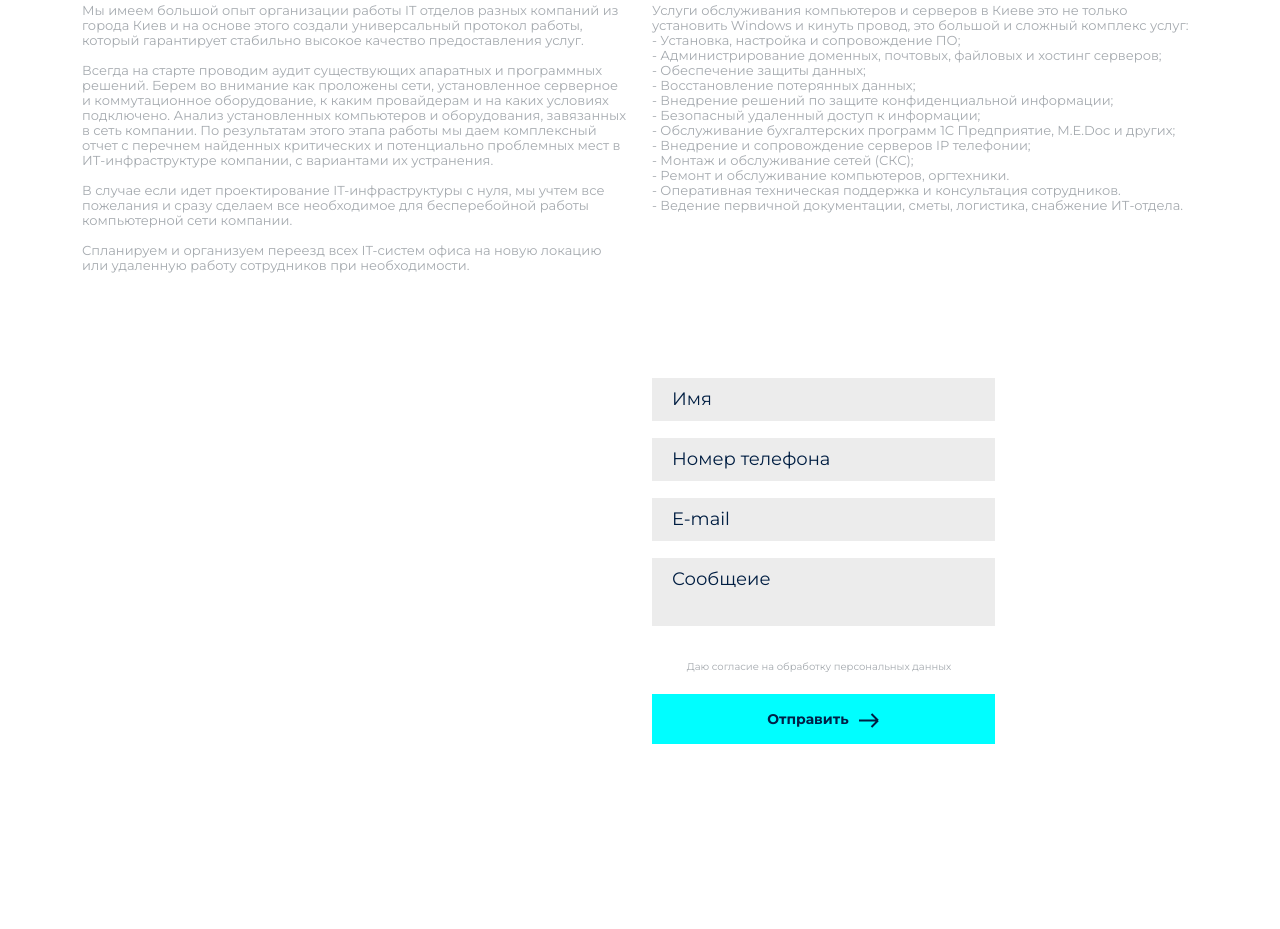
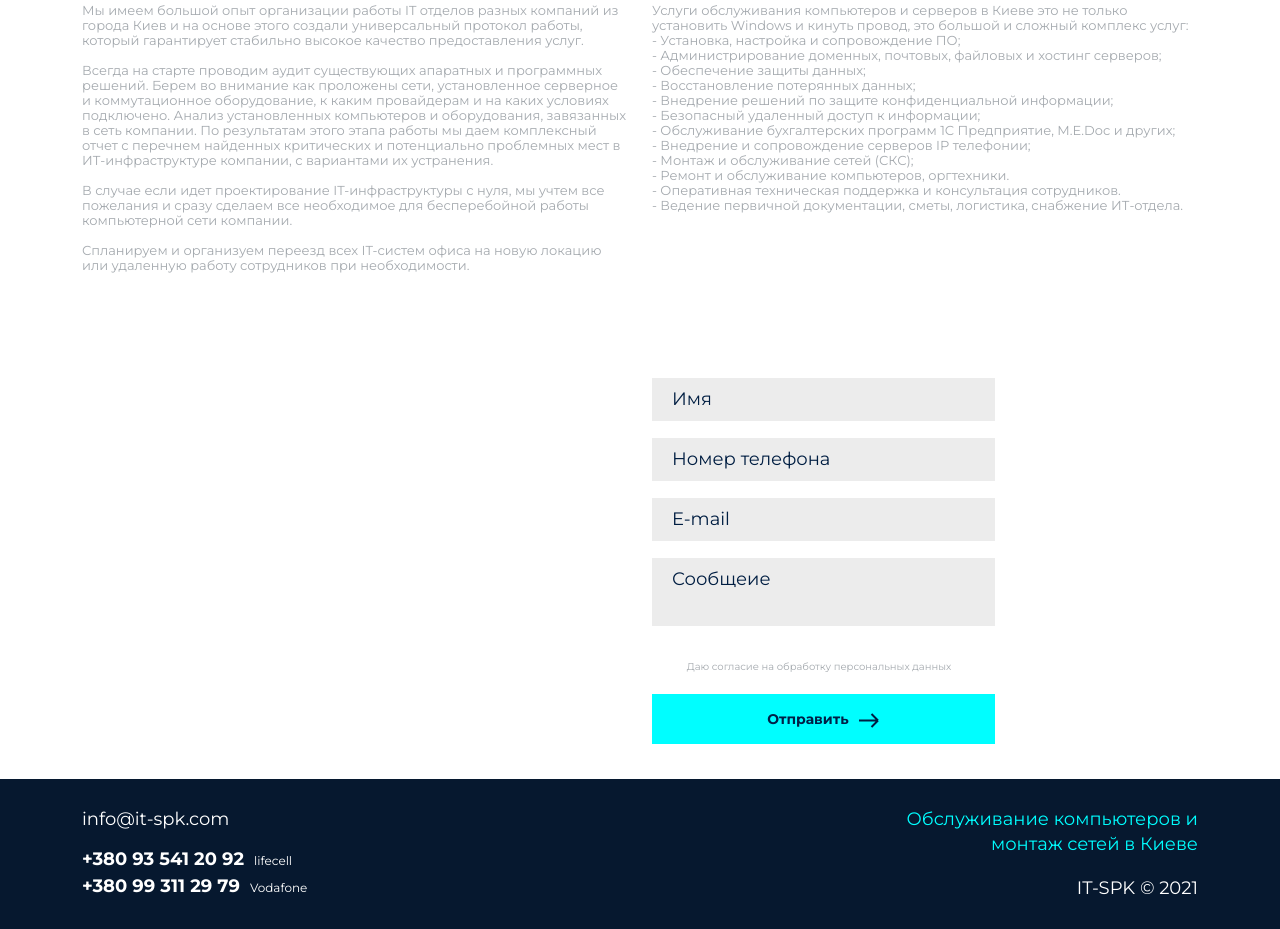
Before and after one commit to AlexandrCherednichenko/IT-SPK, a plain HTML site: page index.html in a window 1280 px wide. Shown: the part 3151-4080 px from the top of the page. Before the commit the page ends 3930 px from the top, so only its background shows below. Drawn offline with nearby package versions, Linux system fonts and the light colour scheme.

Commit message:
создание footer

```diff
--- a/index.html
+++ b/index.html
@@ -351,6 +351,30 @@
       </div>
    </section>
 
+   <footer class="footer">
+      <div class="container">
+         <div class="row">
+            <div class="col-xl-6 col-md-6 col-sm-12">
+               <div class="footer__email">
+                  <a href="mailto:info@it-spk.com">info@it-spk.com</a>
+               </div>
+               <div class="footer__phone">
+                  <p><a href="tel:+380935412092">+380 93 541 20 92</a>lifecell</p>
+                  <p><a href="tel:+380993112979">+380 99 311 29 79</a>Vodafone</p>
+               </div>
+            </div>
+            <div class="col-xl-6 col-md-6 col-sm-12">
+               <div class="footer__text">
+                  <p>Обслуживание компьютеров и монтаж сетей в Киеве</p>
+               </div>
+               <div class="footer__copy">
+                  <p>IT-SPK © 2021</p>
+               </div>
+            </div>
+         </div>
+      </div>
+   </footer>
+
    <script src="https://cdn.jsdelivr.net/npm/bootstrap@5.1.1/dist/js/bootstrap.bundle.min.js"
       integrity="sha384-/bQdsTh/da6pkI1MST/rWKFNjaCP5gBSY4sEBT38Q/9RBh9AH40zEOg7Hlq2THRZ"
       crossorigin="anonymous"></script>
--- a/scss/_feedback.scss
+++ b/scss/_feedback.scss
@@ -10,6 +10,7 @@
       font-weight: 700;
       color: #ffffff;
       p {
+         margin-top: 52px;
          margin-left: auto;
          margin-right: auto;
          width: 347px;
--- /dev/null
+++ b/scss/_footer.scss
@@ -0,0 +1,38 @@
+.footer {
+   padding: 28px 0px;
+   color: #ffffff;
+   background-color: #06182f;
+   &__email {
+      margin-bottom: 16px;
+   }
+
+   &__phone {
+      p {
+         font-size: 12px;
+         line-height: 15px;
+         &:first-child {
+            margin-bottom: 5px;
+         }
+      }
+      a {
+         font-size: 18px;
+         line-height: 22px;
+         font-weight: 700;
+         margin-right: 10px;
+      }
+   }
+
+   &__text {
+      text-align: right;
+      color: $blue-color;
+      margin-bottom: 19px;
+      p {
+         margin-left: auto;
+         max-width: 300px;
+      }
+   }
+
+   &__copy {
+      text-align: right;
+   }
+}
--- a/scss/style.scss
+++ b/scss/style.scss
@@ -52,3 +52,4 @@ li {
 @import "_client";
 @import "_dopinfo";
 @import "_feedback";
+@import "_footer";
```
Also changed, not shown: css/style.css.
